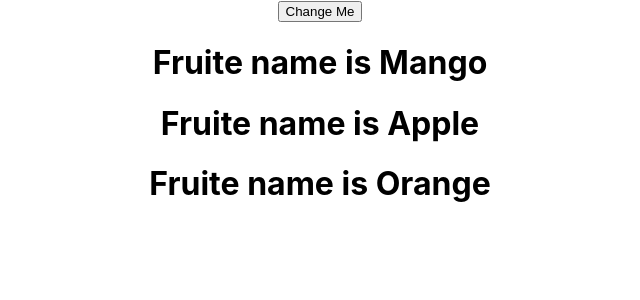
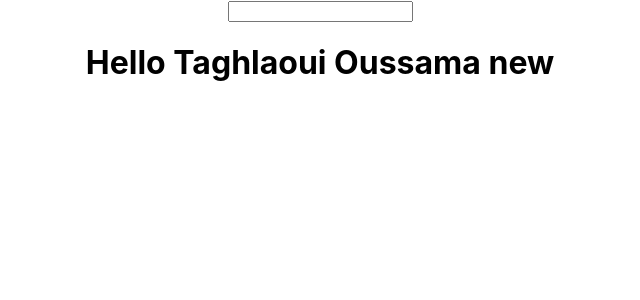
Before and after one commit to Ouss-tagh-dev/React-js-Fundamental, a React (Create React App) app: page / in a window 1280 px wide. Shown: the top 300 px of the page, without its empty margins (320-960 px from the left). Built offline with nearby package versions, Linux system fonts and the light colour scheme; the HTML template or start-up script is replaced by a standard one.

Commit message:
Two Way Data Binding, on Change

```diff
--- a/src/App.js
+++ b/src/App.js
@@ -1,10 +1,10 @@
 import "./App.css";
 import Hook from "./components/Hook";
-
+import Check from "./components/Check";
 function App() {
   return (
     <div className="App">
-      <Hook />
+      <Check />
     </div>
   );
 }
--- /dev/null
+++ b/src/components/Check.jsx
@@ -0,0 +1,27 @@
+import React, { Component } from "react";
+
+class Check extends Component {
+  // constructor(props) {
+  //   super(props);
+  //   this.state = {
+  //     men: [{ name: "Oussama Taghlaoui" }],
+  //   };
+  // }
+
+  state = {
+    name: "Taghlaoui Oussama new",
+  };
+  changeName = (event) => {
+    this.setState({ name: event.target.value });
+  };
+  render() {
+    return (
+      <div>
+        <input type="text" name="" onChange={this.changeName} />
+        <h1>Hello {this.state.name}</h1>
+      </div>
+    );
+  }
+}
+
+export default Check;
```
